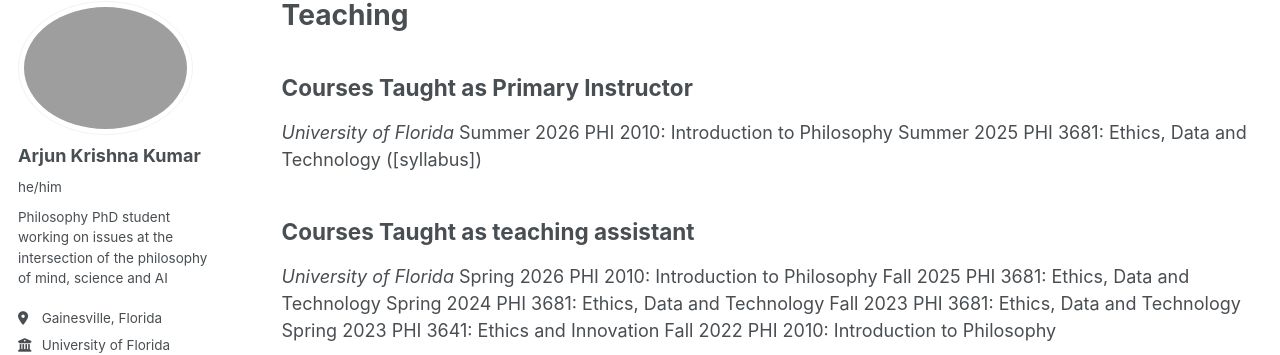
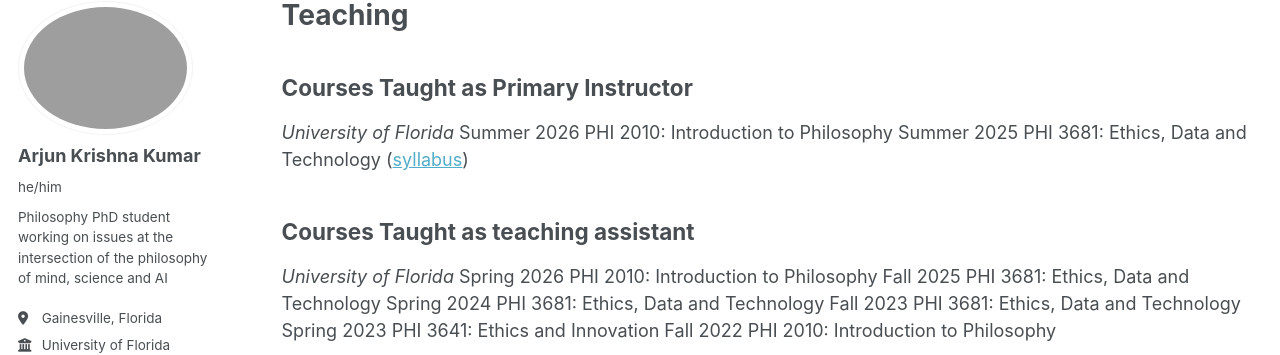
Before and after one commit to arjun-kk/arjun-kk.github.io, a Jekyll site: the page built from _teaching/teaching.md, in a window 1280 px wide. Shown: the part 98-453 px from the top of the page. Built offline with Jekyll 4.4.1, drawn with Linux system fonts in a browser that asks for light colours; some web fonts are replaced; a script that is not in the unit is left out; a file with an impossible date is left out; part of the change alters nothing that is shown.

```diff
--- a/_teaching/teaching.md
+++ b/_teaching/teaching.md
@@ -11,7 +11,7 @@ redirect_from:
 
 _University of Florida_
 Summer 2026 PHI 2010: Introduction to Philosophy
-Summer 2025 PHI 3681: Ethics, Data and Technology ([syllabus])
+Summer 2025 PHI 3681: Ethics, Data and Technology ([syllabus](/files/Syllabus.pdf))
 
 ## Courses Taught as teaching assistant
 
```
